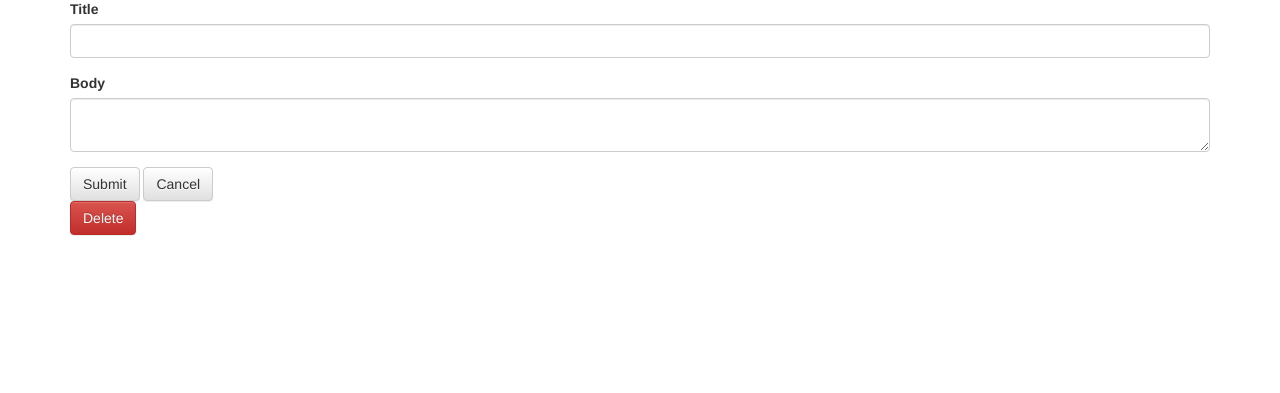
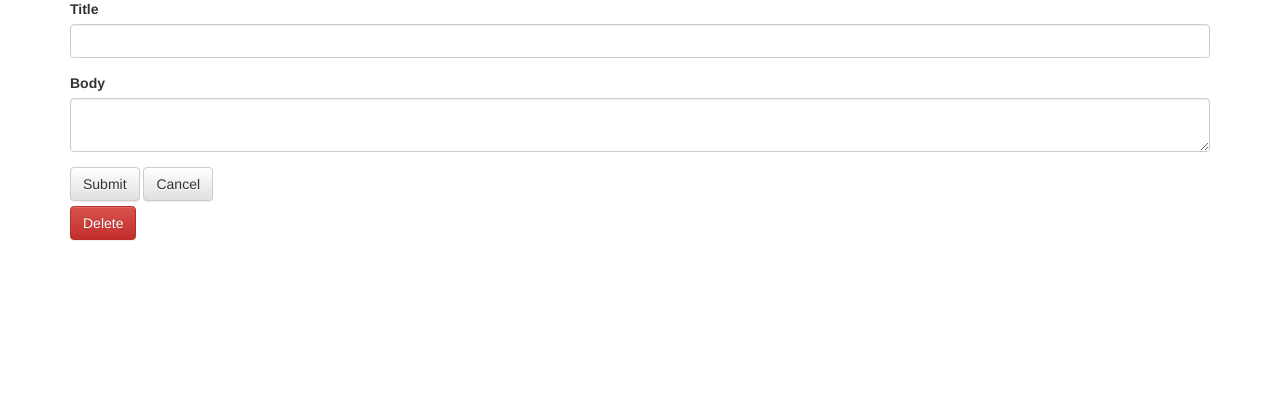
Before and after one commit to nicholassavini/Udacity-Blog, a Python web app: template templates/edit_post.html in a window 1280 px wide. Shown: the part 174-567 px from the top of the page. Run offline with Jinja, Linux system fonts and the light colour scheme; the template is opened without the code that fills it, so the values that code supplies are empty.

Commit message:
Fix edit comments feature

```diff
--- a/static/css/style.css
+++ b/static/css/style.css
@@ -19,3 +19,7 @@ a.comments {
     color: black;
     text-decoration: none;
 }
+
+.delete {
+    margin-top: 5px;
+}
--- a/templates/edit_comment.html
+++ b/templates/edit_comment.html
@@ -19,7 +19,7 @@
   <button type="submit" class="btn btn-default" name ="action">Submit</button>
   <a class="btn btn-default" href="/{{ c.post_id }}" role="button">Cancel</a>
 </form>
-<form method="post" action="/{{ c.post_id }}/{{ c.key.id() }}/delete">
+<form method="post" action="/{{ c.post_id }}/{{ c.key.id() }}/delete" class="delete">
   <button type="submit" class="btn btn-danger" name ="action">Delete</button>
 </form>
 
--- a/templates/edit_post.html
+++ b/templates/edit_post.html
@@ -18,7 +18,7 @@
   <button type="submit" class="btn btn-default" name ="action">Submit</button>
   <a class="btn btn-default" href="/{{ p.key.id() }}" role="button">Cancel</a>
 </form>
-<form method="post" action="/{{ p.key.id() }}/delete">
+<form method="post" action="/{{ p.key.id() }}/delete" class="delete">
   <button type="submit" class="btn btn-danger" name ="action">Delete</button>
 </form>
 {% endblock %}
```
Also changed, not shown: main.py (+22 -29 lines), 1 other file.
